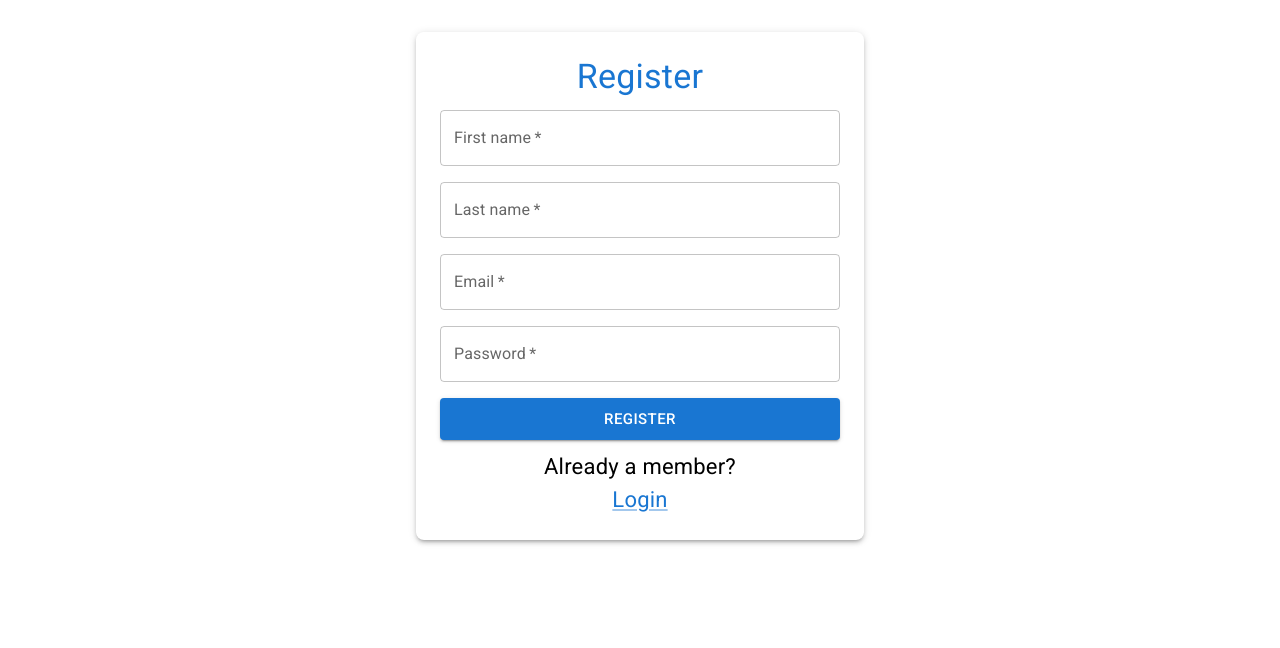
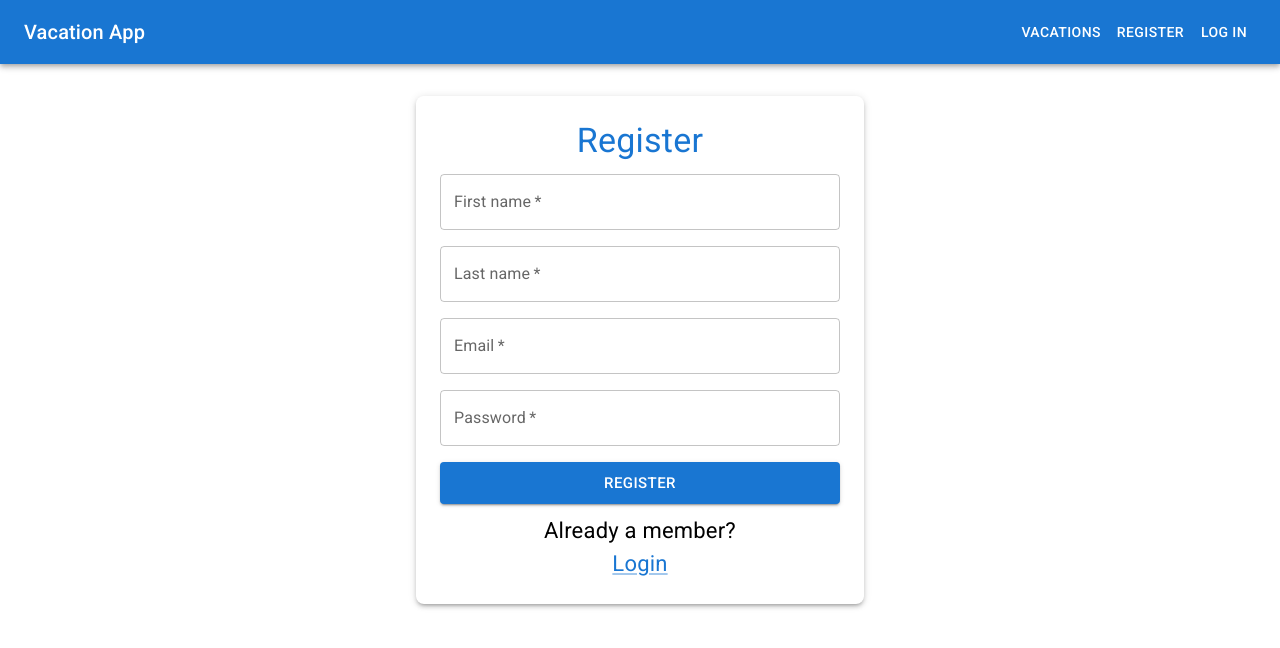
Before and after one commit to kosbys/vacation_project, a React (Vite) app in the folder client/: page /register in a window 1280 px wide. Shown: the top 648 px of the page. Built offline with nearby package versions, Linux system fonts and the light colour scheme.

Commit message:
Add 404 page

```diff
--- a/client/index.html
+++ b/client/index.html
@@ -6,7 +6,7 @@
     <meta name="viewport" content="width=device-width, initial-scale=1.0" />
     <title>Vacation App</title>
   </head>
-  <body>
+  <body style="margin: 0">
     <div id="root"></div>
     <script type="module" src="/src/main.tsx"></script>
   </body>
--- a/client/src/App.tsx
+++ b/client/src/App.tsx
@@ -5,13 +5,12 @@ import Register from "./Components/Register.tsx";
 import Vacations from "./Components/Vacations.tsx";
 import AddVacation from "./Components/AddVacation.tsx";
 import EditVacation from "./Components/EditVacation.tsx";
-import { Typography } from "@mui/material";
 import React, { useContext } from "react";
+import Header from "./Components/Header.tsx";
+import NotFound from "./Components/NotFound.tsx";
 
 const ProtectedRoute: React.FC<{ element: JSX.Element }> = ({ element }) => {
   const { user } = useContext(AuthContext)!;
-
-  console.log(user);
 
   return user ? element : <Navigate to="/register" />;
 };
@@ -32,8 +31,10 @@ const AdminRoute: React.FC<{ element: JSX.Element }> = ({ element }) => {
 
 export default function App() {
   return (
+    <>
       <AuthProvider>
         <BrowserRouter>
+          <Header />
           <Routes>
             <Route index element={<ProtectedRoute element={<Vacations />} />} />
             <Route path="/register" element={<Register />} />
@@ -50,12 +51,10 @@ export default function App() {
               path="/editvacation"
               element={<AdminRoute element={<EditVacation />} />}
             />
-          <Route
-            path="*"
-            element={<Typography>ERROR 404 NOTHING IN THIS PAGE</Typography>}
-          />
+            <Route path="*" element={<NotFound />} />
           </Routes>
         </BrowserRouter>
       </AuthProvider>
+    </>
   );
 }
--- a/client/src/Components/AuthContext.tsx
+++ b/client/src/Components/AuthContext.tsx
@@ -19,6 +19,7 @@ type AuthContextType = {
   user: User | null;
   handleLogin: (email: string, password: string) => Promise<boolean>;
   handleRegister: (form: RegisterForm) => Promise<boolean>;
+  handleLogout: () => void;
   error: string | null;
 };
 
@@ -79,8 +80,16 @@ const AuthProvider = ({ children }: AuthProviderChildren) => {
       });
   };
 
+  const handleLogout = () => {
+    setToken(null);
+    setUser(null);
+    localStorage.removeItem("token");
+  };
+
   return (
-    <AuthContext.Provider value={{ user, handleLogin, handleRegister, error }}>
+    <AuthContext.Provider
+      value={{ user, handleLogin, handleRegister, handleLogout, error }}
+    >
       {!loading && children}
     </AuthContext.Provider>
   );
--- a/client/src/Components/Header.tsx
+++ b/client/src/Components/Header.tsx
@@ -1,5 +1,31 @@
-import { Typography } from "@mui/material";
+import AppBar from "@mui/material/AppBar";
+import Toolbar from "@mui/material/Toolbar";
+import Button from "@mui/material/Button";
+import Typography from "@mui/material/Typography";
+import { Link } from "react-router-dom";
+import { useContext } from "react";
+import { AuthContext } from "./AuthContext";
 
 export default function Header() {
-  return <Typography>HEADER</Typography>;
+  // use auth to customize header based on logged in status and role
+  const { user } = useContext(AuthContext)!;
+
+  return (
+    <AppBar position="static">
+      <Toolbar>
+        <Typography variant="h6" sx={{ flexGrow: 1 }}>
+          Vacation App
+        </Typography>
+        <Button color="inherit" component={Link} to="/vacations">
+          Vacations
+        </Button>
+        <Button color="inherit" component={Link} to="/register">
+          Register
+        </Button>
+        <Button color="inherit" component={Link} to="/login">
+          Log in
+        </Button>
+      </Toolbar>
+    </AppBar>
+  );
 }
--- /dev/null
+++ b/client/src/Components/NotFound.tsx
@@ -0,0 +1,20 @@
+import { Container, Typography } from "@mui/material";
+
+export default function NotFound() {
+  return (
+    <Container
+      maxWidth="md"
+      sx={{
+        display: "flex",
+        paddingTop: "5rem",
+        flexDirection: "column",
+        textAlign: "center",
+      }}
+    >
+      <Typography variant="h1" color="primary">
+        404
+      </Typography>
+      <Typography variant="h4">Page not found</Typography>
+    </Container>
+  );
+}
```
Lines whose indentation alone changed are shown as unchanged.
